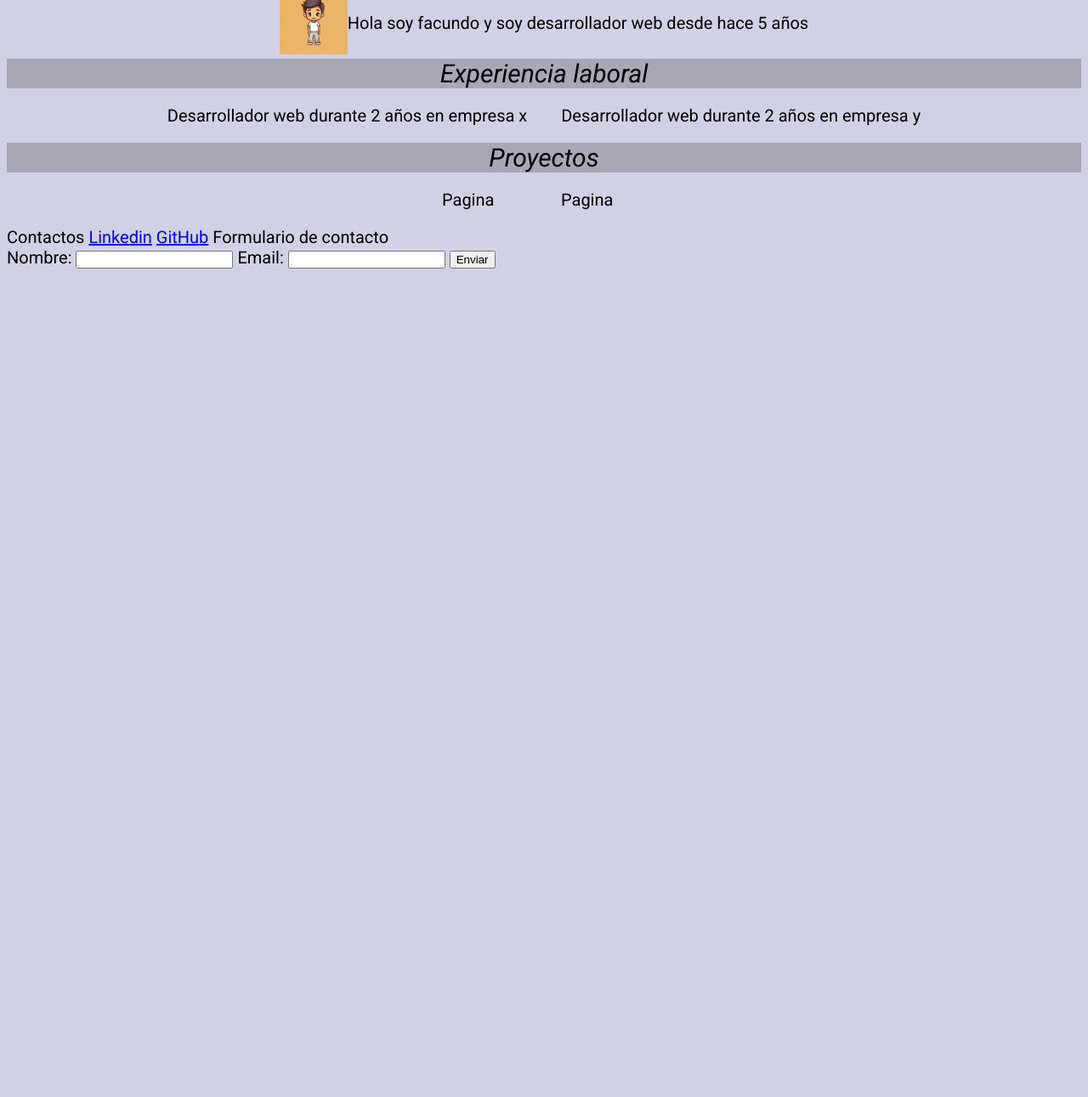
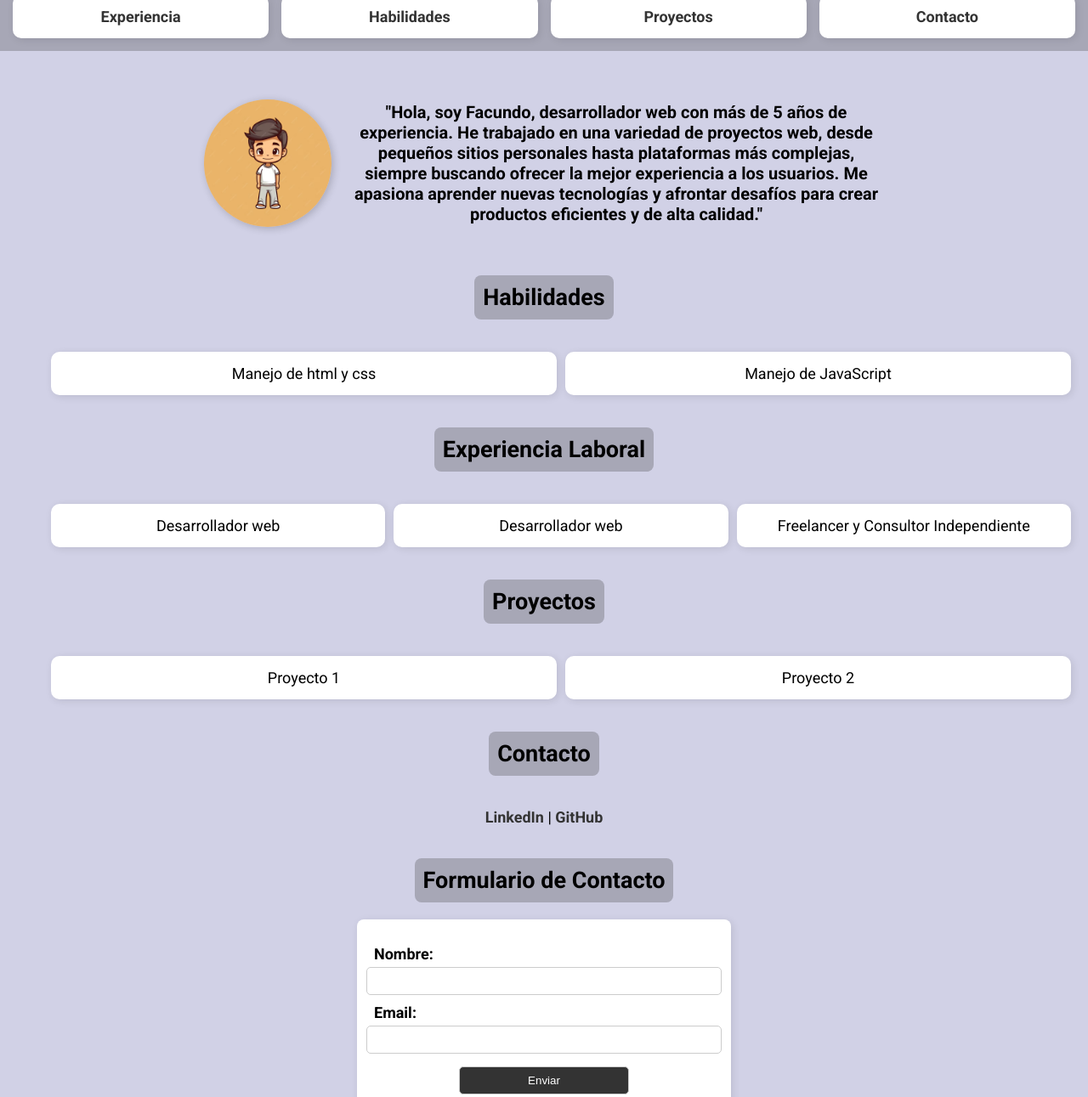
Before and after one commit to aguuperez5/TPN1, a plain HTML site: page index.html in a window 1280 px wide. Shown: the part 59-1350 px from the top of the page at 85% size. Before the commit the page ends 800 px from the top, so only its background shows below. Drawn offline with Linux system fonts and the light colour scheme.

Commit message:
Finalizado

```diff
--- a/Estilos/estilos.css
+++ b/Estilos/estilos.css
@@ -1,36 +1,128 @@
 body {
     background-color: #d1d1e6;
+    font-family: "Roboto", sans-serif;
+    font-size: 18px;
+    margin: 0;
+    padding: 0;
+}
+header {
+    background-color: #a7a7b6;
+    padding: 15px;
+    text-align: center;
 }
 .titulo {
+    margin: 0;
+    font-size: 24px;
+}
+nav ul {
+    display: flex;
+    list-style: none;
+    padding: 0;
+    margin: 10px 0 0;
+    justify-content: center;
+    gap: 15px;
+}
+nav ul li {
+    display: inline;
+}
+nav a {
+    text-decoration: none;
+    color: #333;
+    font-weight: bold;
+}
+nav a :hover {
+    color: #555;
+}
+main {
+    padding: 20px;
+    text-align: center;
+}
+.subtitulo {
+    background-color: #a7a7b6;
+    padding: 10px;
+    border-radius: 8px;
+    display: inline-block;
+    margin: 20px 0;
+}
+.presentacion {
     display: flex;
     align-items: center;
     justify-content: center;
+    gap: 20px;
+    padding: 20px;
+    max-width: 800px;
+    margin: auto;
+}
+.presentacion img {
+    width: 150px;
+    height: auto;
+    border-radius: 50%;
+    box-shadow: 2px 2px 10px rgba(0, 0, 0, 0.2);
+}
+.presentacion p {
+    font-size: 20px;
+    font-weight: bold;
+    flex: 1;
+}
+ul {
+    list-style: none;
+    display: flex;
+    gap: 10px;
+}
+ul li {
+    flex: 1;
+    background-color: white;
+    padding: 15px;
+    text-align: center;
+    border-radius: 10px;
+    box-shadow: 2px 2px 10px rgba(0, 0, 0, 0.1);
+}
+a {
+    color: #333;
+    font-weight: bold;
+    text-decoration: none;
+}
+a :hover {
+    color: #555;
+    text-decoration: underline;
+}
+form {
+    display: flex;
+    flex-direction: column;
+    align-items: center;
+    max-width: 400px;
+    margin: auto;
+    padding: 20px;
+    background-color: #ffffff;
+    border-radius: 8px;
+    box-shadow: 2px 2px 10px rgba(0, 0, 0, 0.1);
+}
+form label {
+    width: 100%;
+    text-align: left;
+    font-weight: bold;
+    margin-top: 10px;
+}
+form input {
+    width: 100%;
+    padding: 8px;
+    margin-top: 5px;
+    border: 1px solid #ccc;
+    border-radius: 5px;
+}
+form input[type="submit"] {
+    background-color: #333;
+    color: white;
+    cursor: pointer;
+    margin-top: 15px;
+    width: 50%;
+}
+form input[type="submit"]:hover {
+    background-color: #555;
+}
+footer {
     background-color: #a7a7b6;
-    font-size: 30px;
+    text-align: center;
+    padding: 10px;
+    margin-top: 20px;
 }
-.subtitulos {
-    display: flex;
-    align-items: center;
-    justify-content: center;
-    background-color: #a7a7b6;
-    font-size: 30px;
-}
-.letra {
-    font-family: "Roboto", sans-serif;
-    font-optical-sizing: auto;
-    font-weight: weight;
-    font-style: normal;
-    font-variation-settings: normal;
-    font-size: 20px;
-}
-.container {
-    display: flex;
-    flex-wrap: wrap;
-    flex-direction: row;
-    align-items: center;
-    justify-content: center;
-  }
-.item{
-    padding: 20px;
-    min-width: 100px;
-}
--- a/index.html
+++ b/index.html
@@ -1,6 +1,5 @@
 <!DOCTYPE html>
 <html>
-
 <head>
     <title>Portafolio</title>
     <link rel="stylesheet" type="text/css" href="./Estilos/estilos.css">
@@ -10,37 +9,74 @@
 </head>
 
 <body>
-    <i class="letra">
-        <i class="titulo">Facundo Rodriguez Desarrollador web</i>
-        <div class="container">
-             <div><img src="./Imagenes/Hombre.png" alt="imagen" height="80px"></div>
-             <div>Hola soy facundo y soy desarrollador web desde hace 5 años</div>
-        </div>
-        <i class="subtitulos">Experiencia laboral</i>
-        <div class="container">
-            <div class="item">Desarrollador web durante 2 años en empresa x</div>
-            <div class="item">Desarrollador web durante 2 años en empresa y</div>
-        </div>
-        <i class="subtitulos">Proyectos</i>
-        <div class="container">
-            <div class="item">Pagina</div>
-            <div class="item">Pagina</div>
-        </div>
-        <p3>Contactos</p3>
-        <a href="https://es.linkedin.com/" target="_blank">Linkedin</a>
-        <a href="https://github.com/"target="_blank">GitHub</a>
+    <header>
+        <h1 class="titulo">Facundo Rodriguez - Desarrollador Web</h1>
+        <nav>
+            <ul>
+                <li><a href="#experiencia">Experiencia</a></li>
+                <li><a href="#habilidades">Habilidades</a></li>
+                <li><a href="#proyectos">Proyectos</a></li>
+                <li><a href="#contacto">Contacto</a></li>
 
-        <p4>Formulario de contacto</p4>
-        <form  method="post" action="enviar.php">
-            <label for="nombre">Nombre:</label>
-            <input type="text" id="nombre" name="nombre">
+            </ul>
+        </nav>
+    </header>
 
-            <label for="email">Email:</label>
-            <input type="text" id="email" name="email">
+    <main>
+        <section class="presentacion">
+            <img src="./Imagenes/Hombre.png" alt="Foto de Facundo Rodriguez" height="80">
+            <p>"Hola, soy Facundo, desarrollador web con más de 5 años de experiencia. He trabajado en una variedad de proyectos web, desde pequeños sitios personales hasta plataformas más complejas, siempre buscando ofrecer la mejor experiencia a los usuarios. Me apasiona aprender nuevas tecnologías y afrontar desafíos para crear productos eficientes y de alta calidad."</p>
+        </section>
 
-            <input type="submit" value="Enviar">
-        </form>
-    </i>
+        <section id="habilidades">
+            <h2 class="subtitulo">Habilidades</h2>
+            <ul>
+                <li>Manejo de html y css</li>
+                <li>Manejo de JavaScript</li>
+            </ul>
+        </section>
+
+        <section id="experiencia">
+            <h2 class="subtitulo">Experiencia Laboral</h2>
+            <ul>
+                <li>Desarrollador web</li>
+                <li>Desarrollador web</li>
+                <li>Freelancer y Consultor Independiente</li>
+            </ul>
+        </section>
+
+        <section id="proyectos">
+            <h2 class="subtitulo">Proyectos</h2>
+            <ul>
+                <li>Proyecto 1</li>
+                <li>Proyecto 2</li>
+            </ul>
+        </section>
+
+        <section id="contacto">
+            <h2 class="subtitulo">Contacto</h2>
+            <p>
+                <a href="https://es.linkedin.com/" target="_blank">LinkedIn</a> |
+                <a href="https://github.com/" target="_blank">GitHub</a>
+            </p>
+        </section>
+        <section>
+            <h2 class="subtitulo">Formulario de Contacto</h2>
+            <form method="post" action="enviar.php">
+                <label for="nombre">Nombre:</label>
+                <input type="text" id="nombre" name="nombre" required>
+
+                <label for="email">Email:</label>
+                <input type="email" id="email" name="email" required>
+
+                <input type="submit" value="Enviar">
+            </form>
+        </section>
+    </main>
+
+    <footer>
+        <p>&copy; 2025 Facundo Rodriguez</p>
+    </footer>
 </body>
 
 </html>
```
